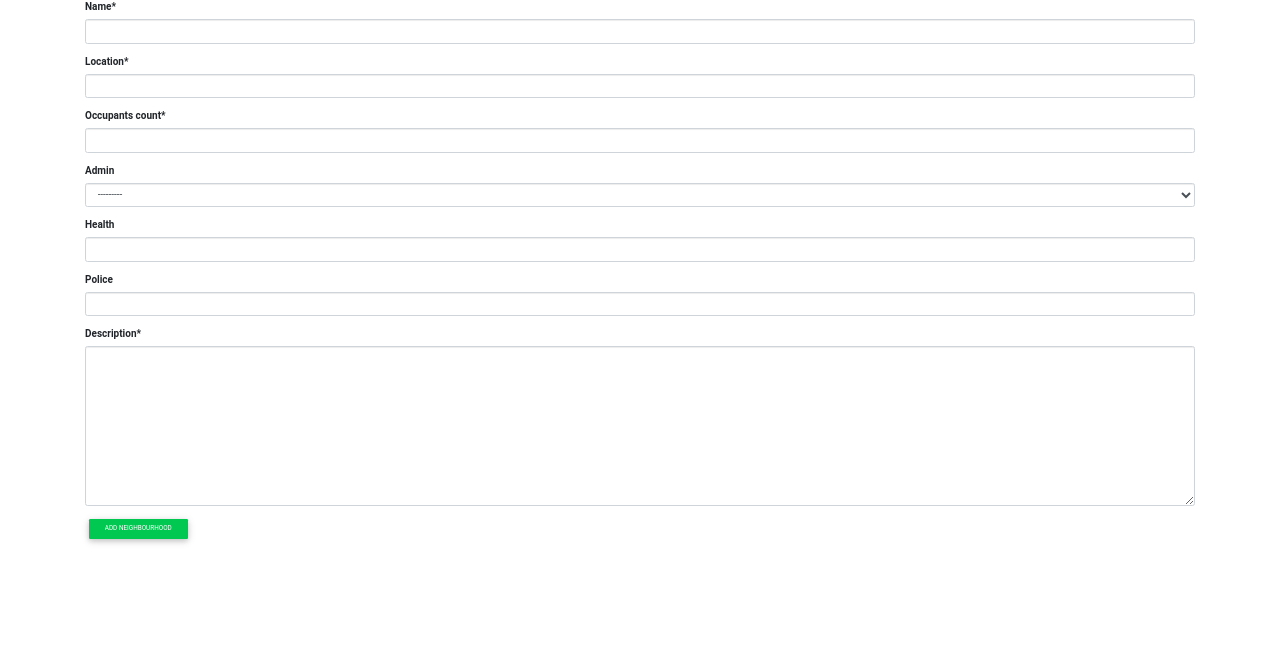
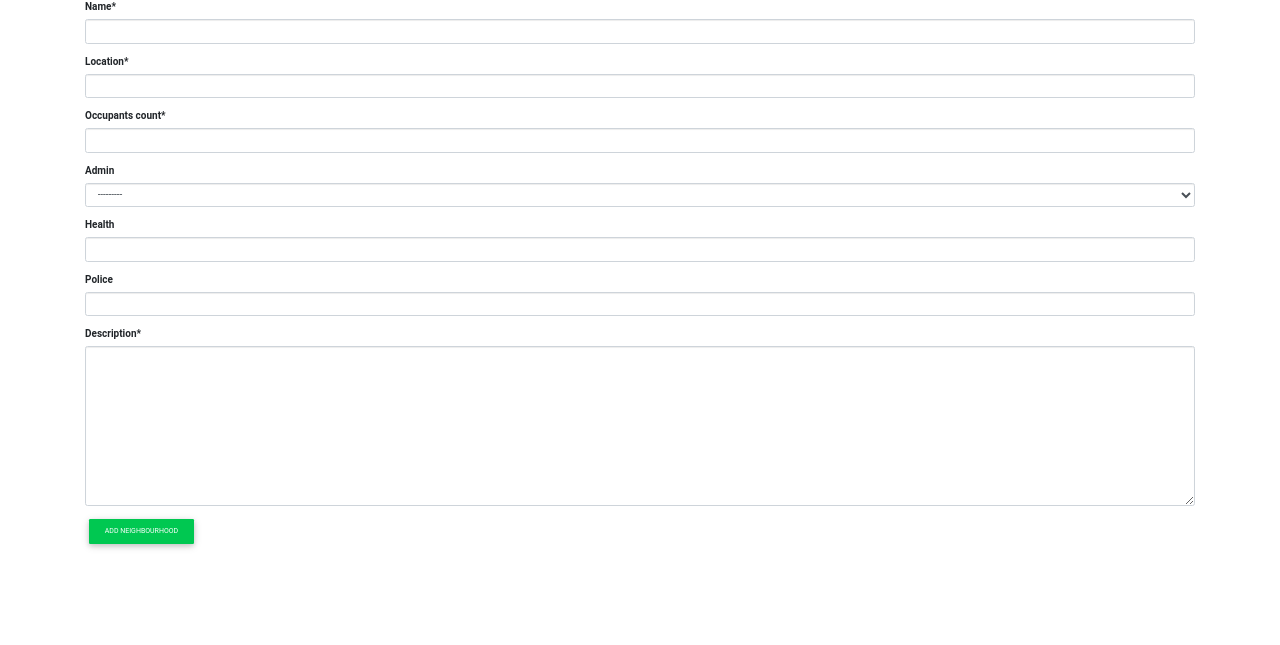
Before and after one commit to andiwoedwin/neighbourhood, a Django app: page /ongeza_mtaa/ in a window 1280 px wide. Shown: the part 83-728 px from the top of the page. Run offline with Django 3.2, Linux system fonts and the light colour scheme; data comes from the database, SQL or seed files in the repository; some libraries are stand-ins or nearby versions.

Commit message:
add create mtaa.html

```diff
--- a/neighbourhood/templates/create_mtaa.html
+++ b/neighbourhood/templates/create_mtaa.html
@@ -5,7 +5,7 @@
     <form action="" method="post" enctype="multipart/form-data" novalidate>
         {% csrf_token %}
         {{ form|crispy }}
-        <button class="btn btn-sm btn-success">Add neighbourhood</button>
+        <button class="btn btn-md btn-success">Add neighbourhood</button>
     </form>
 </div>
 {% endblock %}
```
